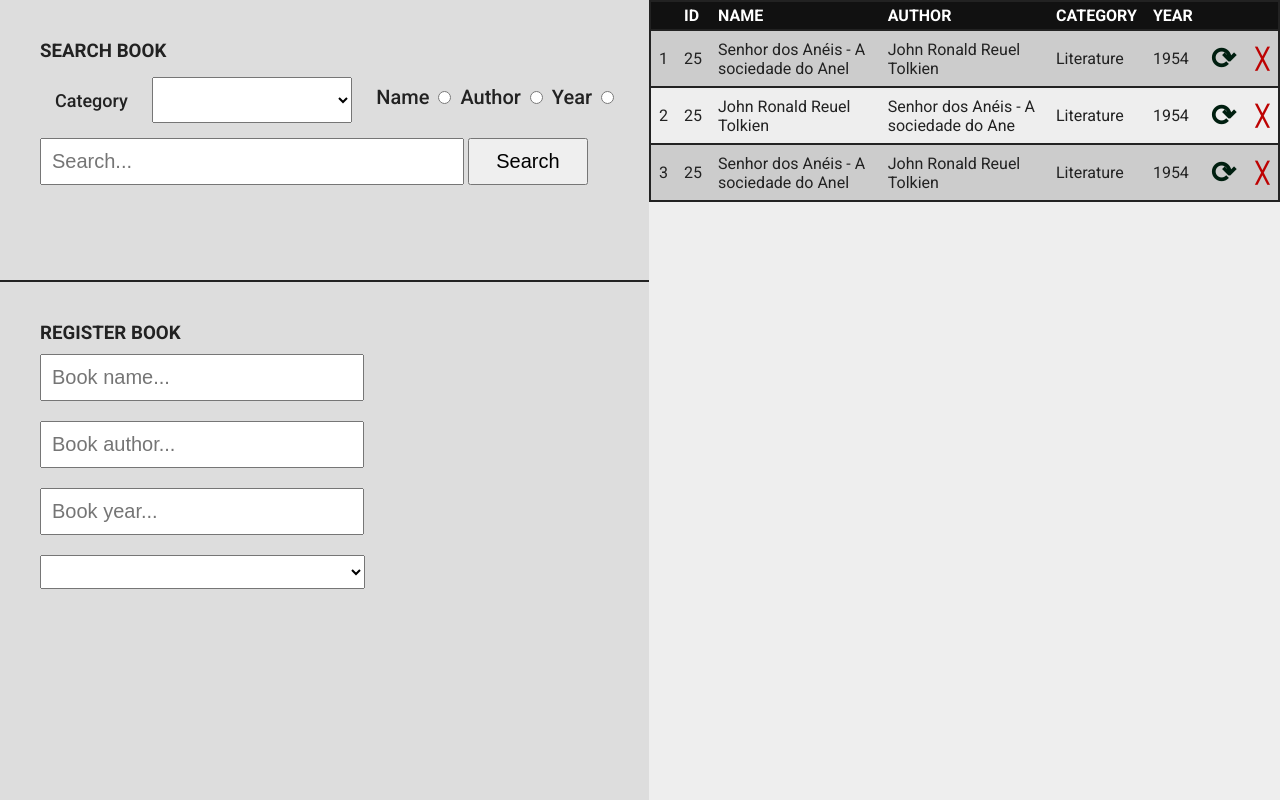
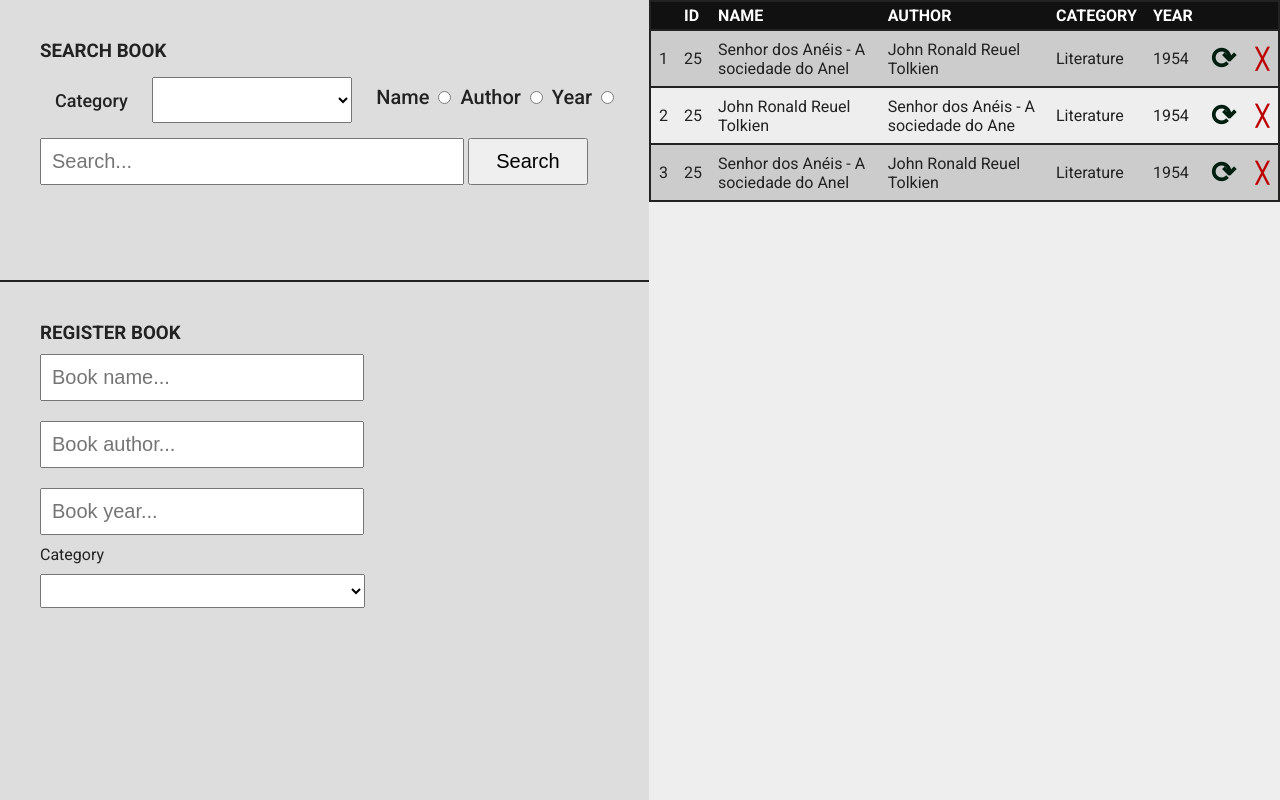
Before and after one commit to diogoizele/book-crud, a plain HTML site: page index.html in a window 1280 px wide. Drawn offline with Linux system fonts and the light colour scheme.

Commit message:
tag correction

```diff
--- a/index.html
+++ b/index.html
@@ -45,6 +45,7 @@
           <input type="text" name="" id="" placeholder="Book name..." />
           <input type="text" name="" id="" placeholder="Book author..." />
           <input type="text" name="" id="" placeholder="Book year..." />
+          <span>Category</span>
           <select name="" id="">
             <option value="" hidden></option>
             <option value="">philosophy</option>
```
